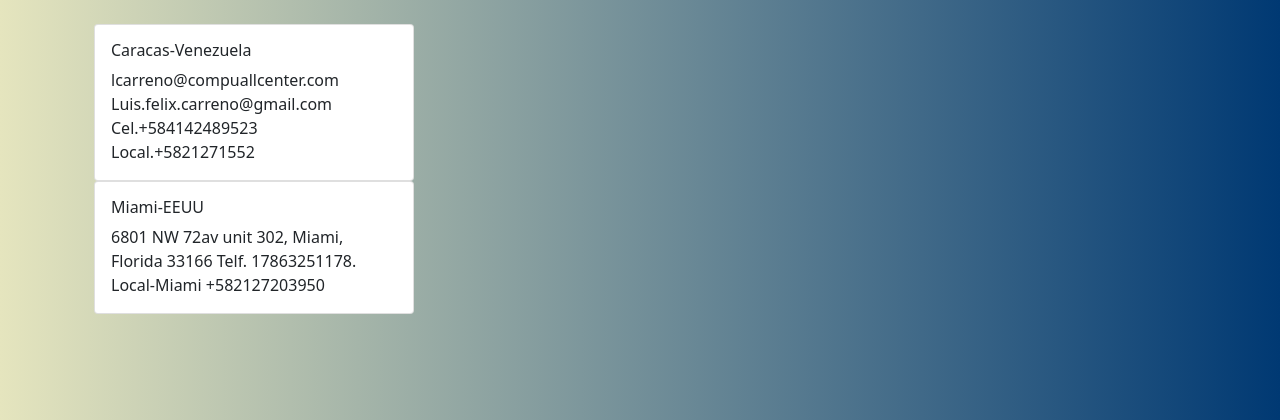
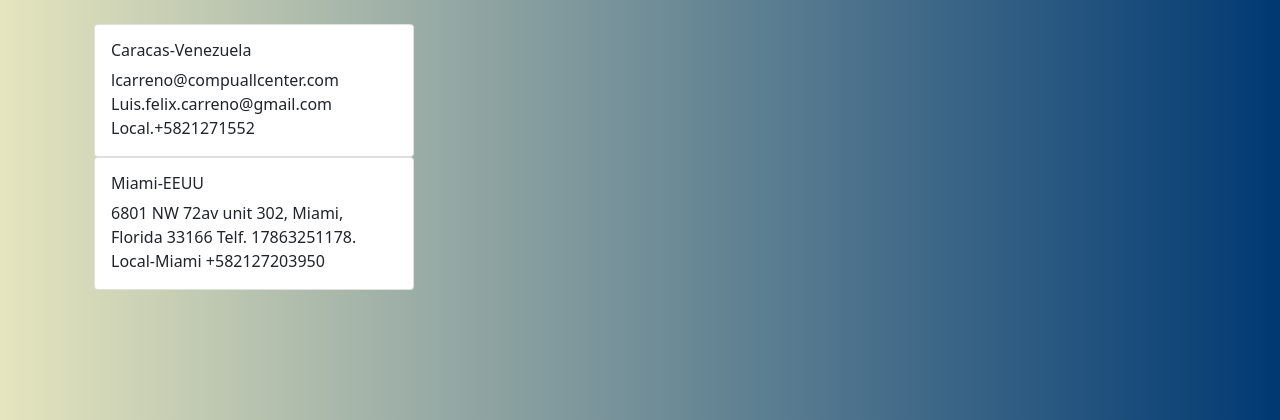
Before and after one commit to lucalu01/compuallcenter, a Flask app: page /contactanos in a window 1280 px wide. Shown: the part 62-482 px from the top of the page. Run offline with Flask 2, Linux system fonts and the light colour scheme; some libraries are stand-ins or nearby versions.

Commit message:
Update contactanos.html

```diff
--- a/templates/contactanos.html
+++ b/templates/contactanos.html
@@ -8,7 +8,6 @@
           <p class="card-text p-6">
             lcarreno@compuallcenter.com
             Luis.felix.carreno@gmail.com
-            Cel.+584142489523
             Local.+5821271552
         </p>
 
```
